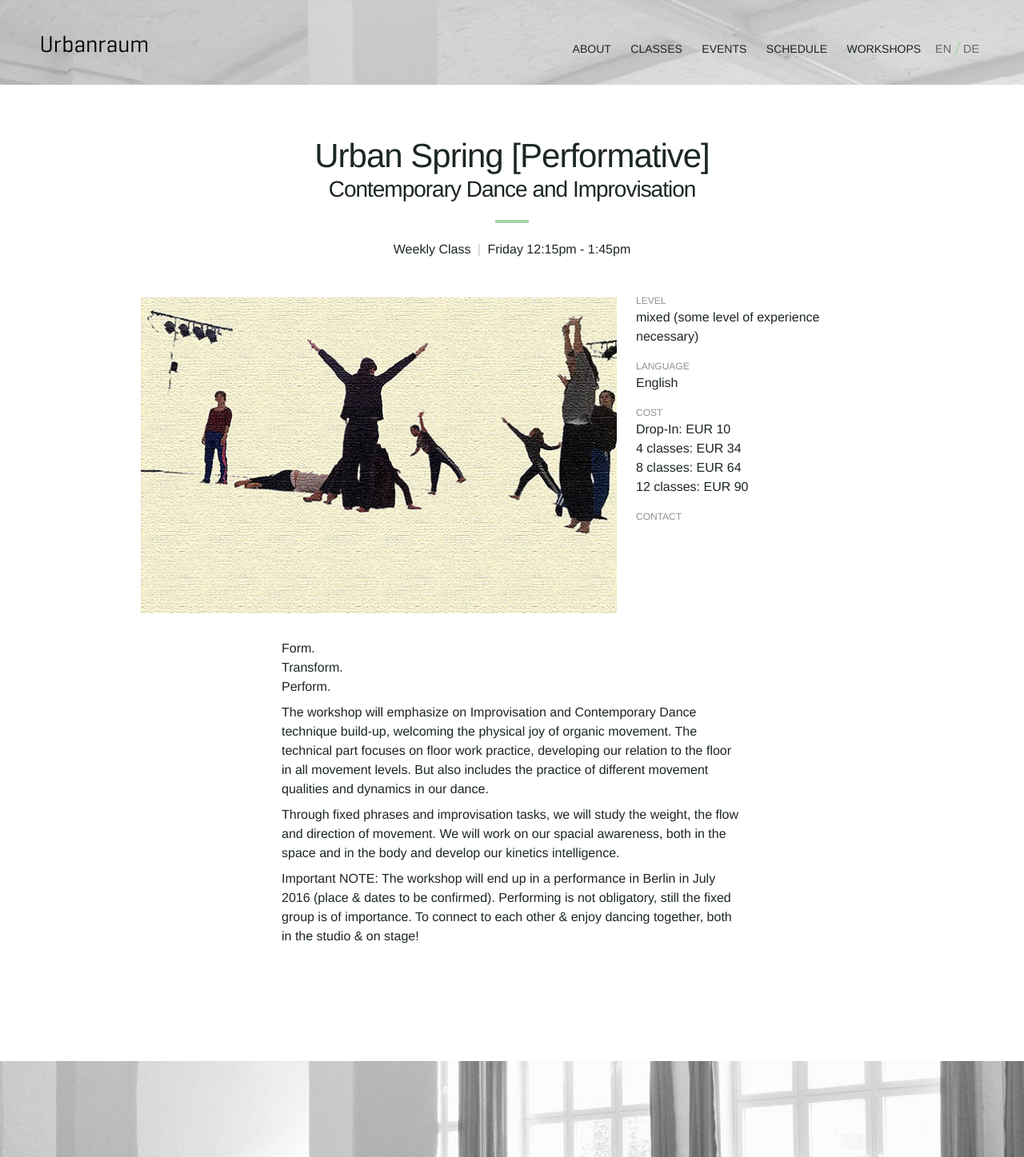
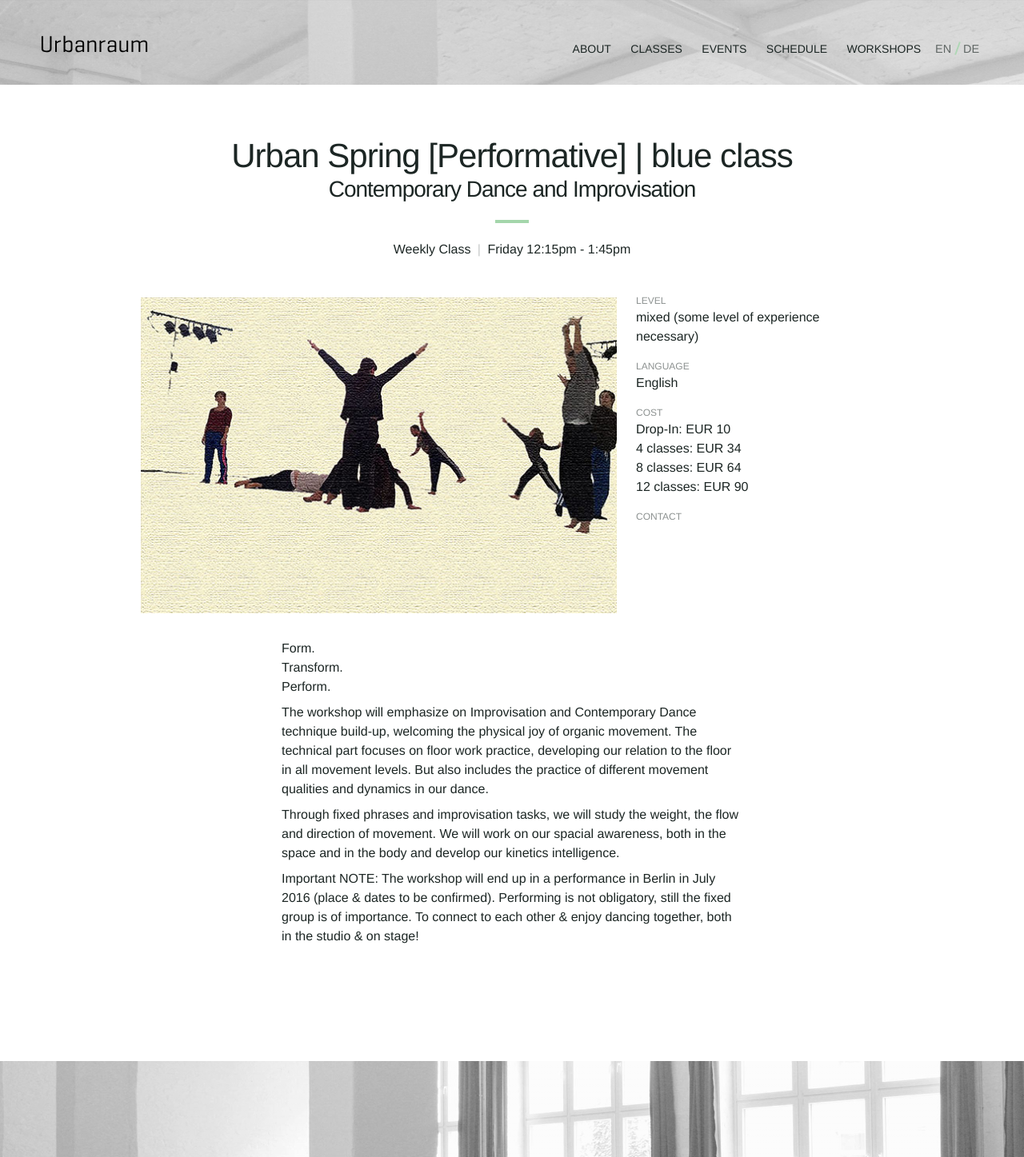
Before and after one commit to Kriesse/urbanraum, a Jekyll site: the page built from _classes/urban-spring-1.md, in a window 1280 px wide. Shown: the whole page at 80% size. Built offline with Jekyll 4.4.1, drawn with Linux system fonts in a browser that asks for light colours; nearby versions of some CDN libraries.

Commit message:
Update urban-spring-1.md
blue

```diff
--- a/_classes/urban-spring-1.md
+++ b/_classes/urban-spring-1.md
@@ -7,8 +7,8 @@ schedule:
 
 image: "class-urban-spring-01.jpg"
 
-title_en: "Urban Spring [Performative]"
-title_de: "Urban Spring [Performative]"
+title_en: "Urban Spring [Performative] | blue class"
+title_de: "Urban Spring [Performative] | blue class"
 
 subtitle_en: "Contemporary Dance and Improvisation"
 subtitle_de: "Zeitgenössischer Tanz und Improvisation für Erwachsense"
```
